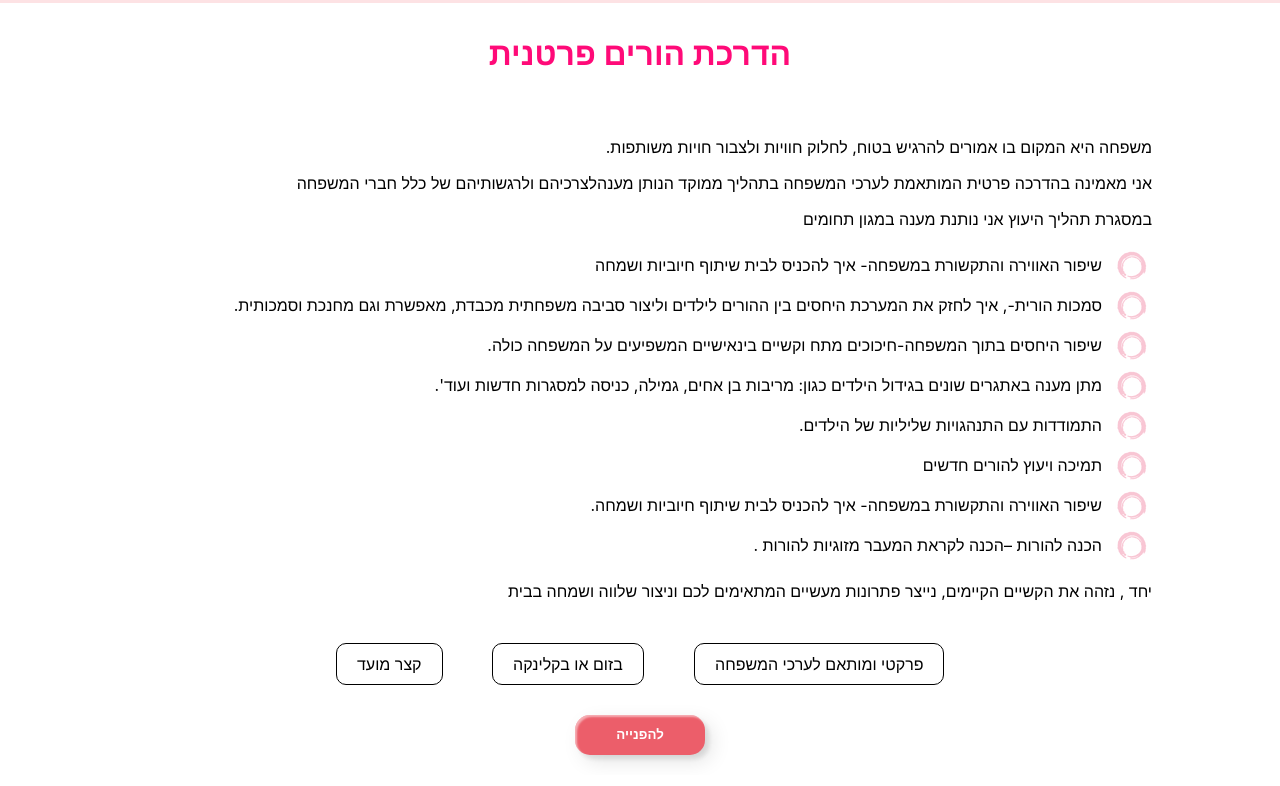
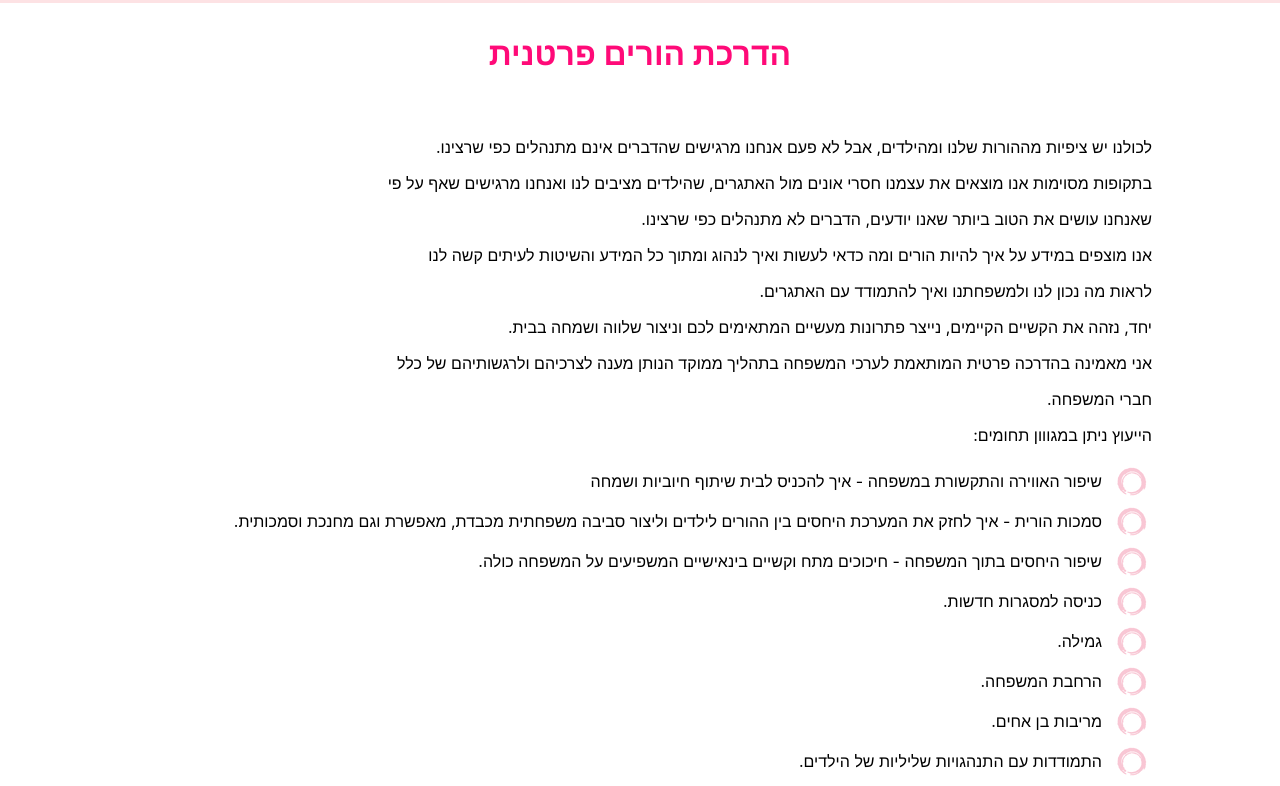
Before and after one commit to itaycs2407/Family-Consult, a React (Create React App) app: page /personal-consult in a window 1280 px wide. Shown: the part 380-1166 px from the top of the page. Built offline with nearby package versions, Linux system fonts and the light colour scheme; the HTML template or start-up script is replaced by a standard one.

Commit message:
with scroll to top

```diff
--- a/src/constant/workshopsData.ts
+++ b/src/constant/workshopsData.ts
@@ -78,15 +78,16 @@ export const workshopsData = {
     header: getHeader("parentsPrepare"),
     withBullet: true,
     withSumUpItems: true,
-    contentPromo: [],
-    sumUpItems: ["קצר מועד", "פרקטי ומותאם לערכי המשפחה", "בזום או בקלינקה"],
-    content: [
+    contentPromo: [
       "כבר הכנתם רשימה אילו מוצרים לרכוש לתינוק.ת החדש.ה?   התיעצתם עם חברים ומשפחה איזו עגלה כדאי לקנות ?",
       "אבל האם עצרתם לחשוב איך תרגישו אחרי הלידה? מה ישתנה בחייכם?",
       "איך יראו חיי הזוגיות שלכם כהורים ?איך תראה המשפחה החדשה?",
       "אני מזמינה אותכם לסדנת הכנה להורות מעשירה ומעצימה ובה תקבלו מידע והכנה לקראת התקופה הצפויה וכלים להתמודד עם האתגרים הטמונים בה.",
       'הסדנה נוצרה בעקבות שיחות רבות שלי עם אימהות ואבות , שחוו מצוקה רגשית לאחר הלידה והרגישו ש"אף אחד לא הכין אותם לזה".',
       "אני מאמינה שמתן ידע וכלים לפני הלידה יסייעו ויקלו עליכם בהסתגלות למציאות החדשה.",
+    ],
+    sumUpItems: ["קצר מועד", "פרקטי ומותאם לערכי המשפחה", "בזום או בקלינקה"],
+    content: [
       "בסדנה נשוחח על הציפיות, הפחדים והחששות ונפחית את המתח.",
       "נכיר את השינויים שיחלו אחרי הלידה.",
       " נבין כיצד בונים תקשורת זוגית טובה כבסיס למשפחה המתרחבת.",
--- a/src/locale/locale.ts
+++ b/src/locale/locale.ts
@@ -36,24 +36,30 @@ const translate: any = {
       "          ההורים שטבעי לכם להיות.",
     personalConsultHeader: "הדרכת הורים פרטנית",
     personalConsultSentences: [
-      " משפחה היא המקום בו אמורים להרגיש בטוח, לחלוק חוויות ולצבור חויות " +
-        "משותפות.",
-      " אני מאמינה בהדרכה פרטית המותאמת לערכי המשפחה בתהליך ממוקד הנותן מענה" +
-        "לצרכיהם ולרגשותיהם של כלל חברי המשפחה",
-      "במסגרת תהליך היעוץ אני נותנת מענה במגון תחומים",
+      "לכולנו יש ציפיות מההורות שלנו ומהילדים, אבל לא פעם אנחנו מרגישים שהדברים אינם מתנהלים כפי שרצינו.",
+      "בתקופות מסוימות אנו מוצאים את עצמנו חסרי אונים מול האתגרים, שהילדים מציבים לנו ואנחנו מרגישים שאף על פי ",
+      "שאנחנו עושים את הטוב ביותר שאנו יודעים, הדברים לא מתנהלים כפי שרצינו. ",
+      "אנו מוצפים במידע על איך להיות הורים ומה כדאי לעשות ואיך לנהוג ומתוך כל המידע והשיטות לעיתים קשה לנו ",
+      "לראות מה נכון לנו ולמשפחתנו ואיך להתמודד עם האתגרים. ",
+      "יחד, נזהה את הקשיים הקיימים, נייצר פתרונות מעשיים המתאימים לכם וניצור שלווה ושמחה בבית. ",
+      "אני מאמינה בהדרכה פרטית המותאמת לערכי המשפחה בתהליך ממוקד הנותן מענה לצרכיהם ולרגשותיהם של כלל ",
+      "חברי המשפחה. ",
+      "הייעוץ ניתן במגווון תחומים:",
     ],
     personalConsultBullets: [
-      "שיפור האווירה והתקשורת במשפחה- איך להכניס לבית שיתוף חיוביות ושמחה",
-      "סמכות הורית-, איך לחזק את המערכת היחסים בין ההורים לילדים וליצור סביבה משפחתית מכבדת, מאפשרת וגם מחנכת וסמכותית.",
-      "שיפור היחסים בתוך המשפחה-חיכוכים מתח וקשיים בינאישיים המשפיעים על המשפחה כולה.",
-      "מתן מענה באתגרים שונים בגידול הילדים כגון: מריבות בן אחים, גמילה, כניסה למסגרות חדשות ועוד'.",
+      "שיפור האווירה והתקשורת במשפחה - איך להכניס לבית שיתוף חיוביות ושמחה",
+      "סמכות הורית - איך לחזק את המערכת היחסים בין ההורים לילדים וליצור סביבה משפחתית מכבדת, מאפשרת וגם מחנכת וסמכותית.",
+      "שיפור היחסים בתוך המשפחה - חיכוכים מתח וקשיים בינאישיים המשפיעים על המשפחה כולה.",
+      " כניסה למסגרות חדשות.",
+      "גמילה.",
+      "הרחבת המשפחה.",
+      " מריבות בן אחים.",
       "התמודדות עם התנהגויות שליליות של הילדים.",
       "תמיכה ויעוץ להורים חדשים",
-      "שיפור האווירה והתקשורת במשפחה- איך להכניס לבית שיתוף חיוביות ושמחה.",
-      "הכנה להורות –הכנה לקראת המעבר מזוגיות להורות .",
+      "שיפור האווירה והתקשורת במשפחה - איך להכניס לבית שיתוף חיוביות ושמחה.",
+      "הכנה להורות – הכנה לקראת המעבר מזוגיות להורות .",
     ],
-    personalConsultSumUp:
-      "יחד , נזהה את הקשיים הקיימים, נייצר פתרונות מעשיים המתאימים לכם וניצור שלווה ושמחה בבית",
+    personalConsultSumUp: "אל תשארו עם האתגרים לבד",
     personalConsultFinalBullets: [],
     workshopSinglePageRedirectToContact: "להרשמה ופרטים נוספים",
     consultRedirectToContact: "להפנייה",
--- a/src/pages/consult.tsx
+++ b/src/pages/consult.tsx
@@ -46,14 +46,14 @@ const Consult: React.FC = () => {
 
         <p>{locale("personalConsultSumUp")}</p>
       </ContentContainer>
+      <WorkshopStyledButton onClick={() => history.push(`/contact/consult`)}>
+        צרו קשר לקביעת פגישת היכרות
+      </WorkshopStyledButton>
       <SumUpContainer>
         <SumUpItem> קצר מועד</SumUpItem>
         <SumUpItem>בזום או בקלינקה</SumUpItem>
         <SumUpItem>פרקטי ומותאם לערכי המשפחה</SumUpItem>
       </SumUpContainer>
-      <WorkshopStyledButton onClick={() => history.push(`/contact/consult`)}>
-        {locale("consultRedirectToContact")}
-      </WorkshopStyledButton>
     </FadeInContainer>
   );
 };
--- a/src/pages/contact.tsx
+++ b/src/pages/contact.tsx
@@ -32,6 +32,10 @@ const Contact = () => {
   const [contactInfo, setContactInfo] = useState("");
   const [successfullySent, setSuccessfullySent] = useState(false);
   const [loading, setLoading] = useState(false);
+
+  useEffect(() => {
+    window.scrollTo(0, 0);
+  }, []);
 
   const emailDetails = {
     fullName,
```
